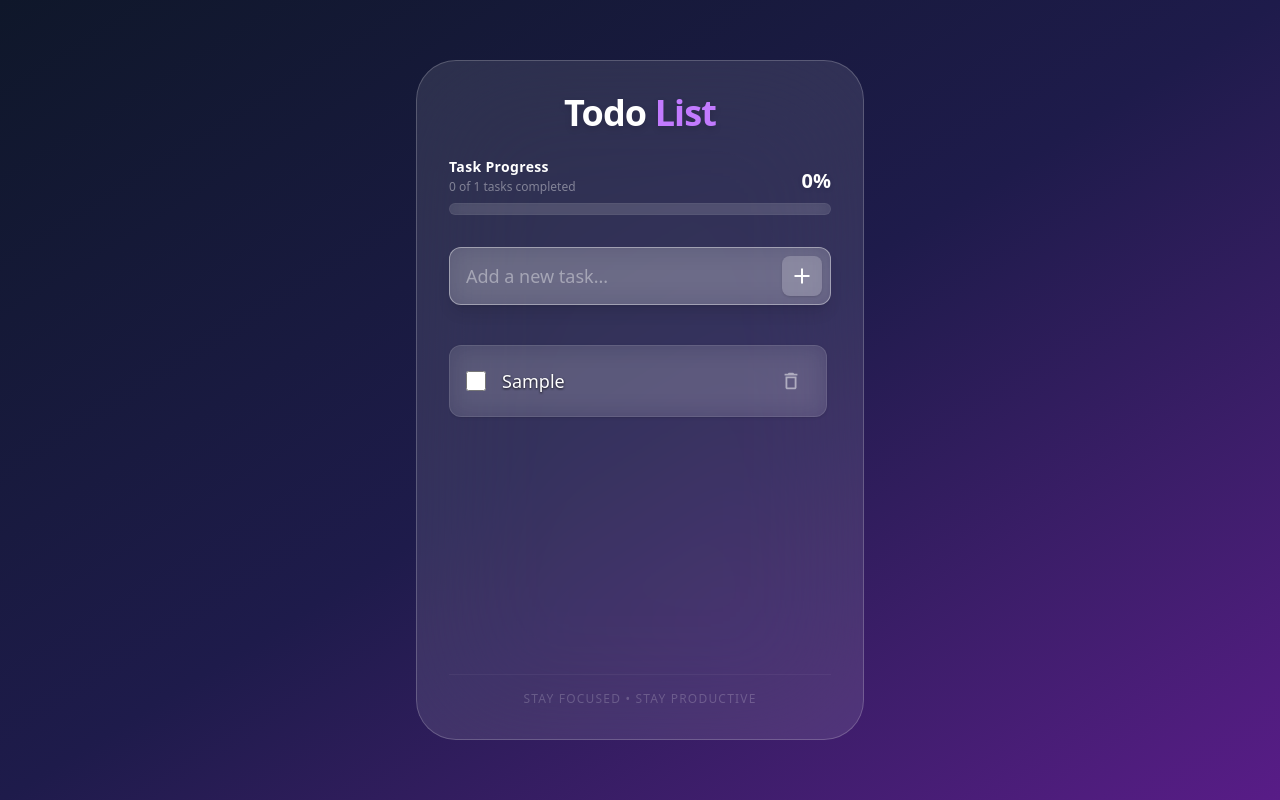
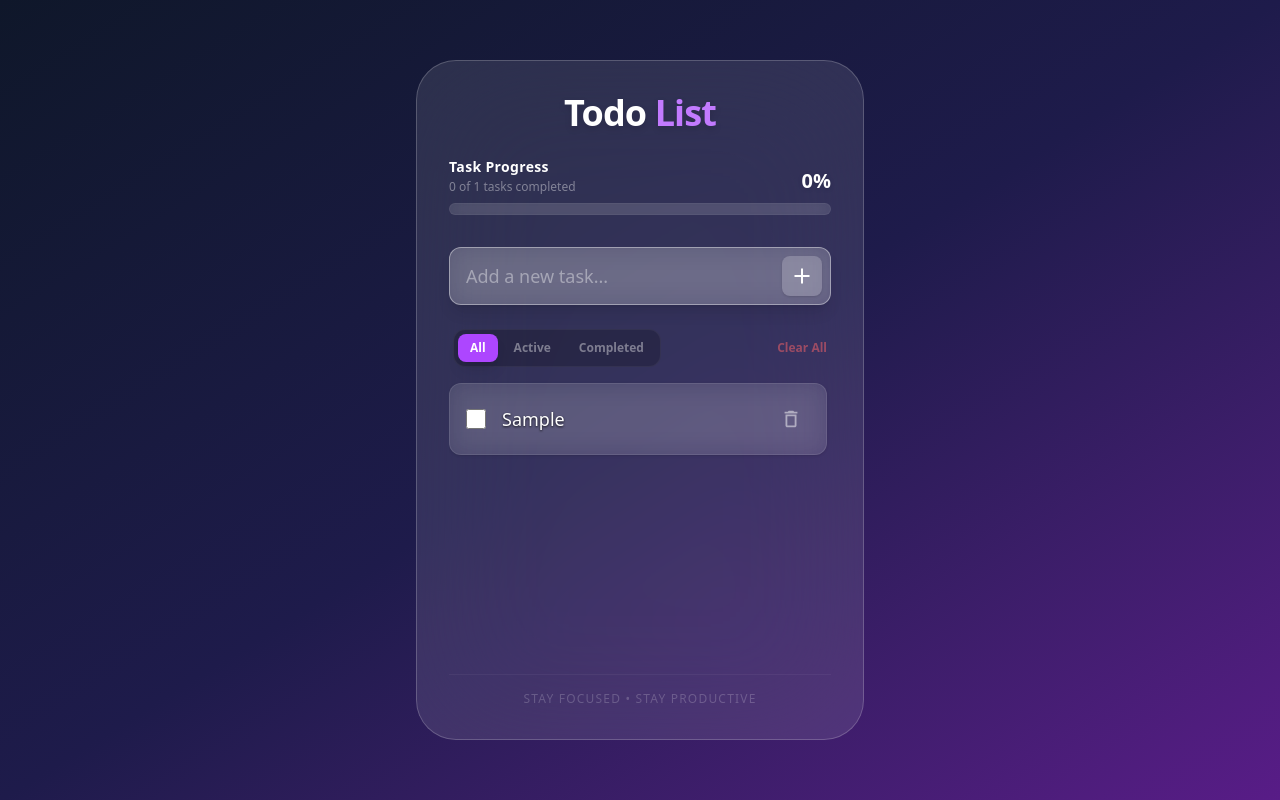
Before and after one commit to ImranAvenger/react-todo, a React (Vite) app: page / in a window 1280 px wide. Both pictures are taken after typing "Sample" into the empty fields and a click on the button "Add task". Built offline with nearby package versions, Linux system fonts and the light colour scheme.

Commit message:
feat: add filtering and clear all functionality to todo list

```diff
--- a/src/App.jsx
+++ b/src/App.jsx
@@ -1,9 +1,11 @@
-import { useEffect, useReducer } from "react";
+import { useEffect, useReducer, useState } from "react";
 import ProgressBar from "./components/ProgressBar";
 import TodoInput from "./components/TodoInput";
 import TodoList from "./components/TodoList";
 
 function App() {
+  const [filter, setFilter] = useState("All");
+
   const initialTodo = {
     todos: JSON.parse(localStorage.getItem("my_todos")) || [],
   };
@@ -26,6 +28,8 @@ function App() {
               : todo,
           ),
         };
+      case "CLEAR_ALL":
+        return { ...state, todos: [] };
       default:
         return state;
     }
@@ -34,6 +38,14 @@ function App() {
   useEffect(() => {
     localStorage.setItem("my_todos", JSON.stringify(todoList.todos));
   }, [todoList]);
+
+  const filteredTodos = {
+    todos: todoList.todos.filter((t) => {
+      if (filter === "Active") return !t.completed;
+      if (filter === "Completed") return t.completed;
+      return true;
+    }),
+  };
 
   return (
     <div className="h-screen w-sm md:w-md lg:w-lg flex items-center justify-center p-2 sm:p-4 overflow-hidden font-sans text-white">
@@ -44,12 +56,41 @@ function App() {
           </h1>
           <ProgressBar todoList={todoList.todos} />
           <TodoInput dispatch={dispatch} />
+
+          <div className="flex items-center justify-between mt-6 px-1">
+            <div className="flex gap-1 bg-black/20 p-1 rounded-xl border border-white/5">
+              {["All", "Active", "Completed"].map((tab) => (
+                <button
+                  key={tab}
+                  onClick={() => setFilter(tab)}
+                  className={`px-3 py-1.5 text-[10px] sm:text-xs font-bold rounded-lg transition-all ${
+                    filter === tab
+                      ? "bg-purple-500 text-white shadow-lg"
+                      : "text-white/40 hover:text-white"
+                  }`}
+                >
+                  {tab}
+                </button>
+              ))}
+            </div>
+            {todoList.todos.length > 0 && (
+              <button
+                onClick={() =>
+                  window.confirm("Clear All?") &&
+                  dispatch({ type: "CLEAR_ALL" })
+                }
+                className="text-[10px] sm:text-xs font-bold text-red-400/50 hover:text-red-400"
+              >
+                Clear All
+              </button>
+            )}
+          </div>
         </div>
 
         <div
-          className={`flex-1 items-center overflow-y-auto  pr-1 custom-scrollbar scroll-smooth ${todoList.todos.length === 0 ? "content-center" : ""}`}
+          className={`flex-1 items-center overflow-y-auto  pr-1 custom-scrollbar scroll-smooth ${filteredTodos.todos.length === 0 ? "content-center" : ""}`}
         >
-          <TodoList todoList={todoList} dispatch={dispatch} />
+          <TodoList todoList={filteredTodos} dispatch={dispatch} />
         </div>
 
         <div className="shrink-0 pt-3 sm:pt-4 text-center border-t border-white/5 mt-2">
```
